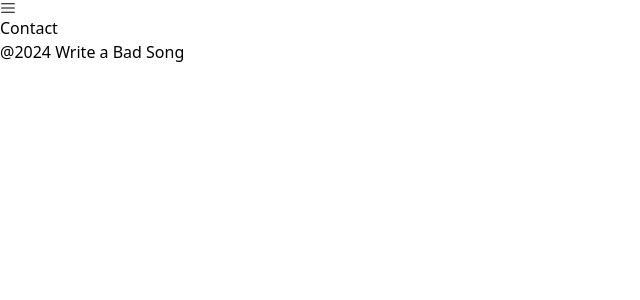
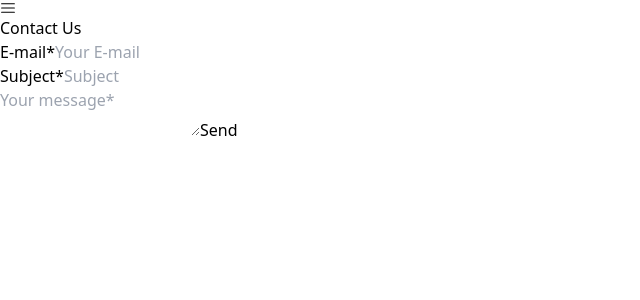
Before and after one commit to leerobertdyer/wabsv2, a React (Vite) app: page /contact in a window 1280 px wide. Shown: the top 300 px of the page, without its empty margins (0-640 px from the left). Built offline with nearby package versions, Linux system fonts and the light colour scheme.

Commit message:
feat: add contact form

```diff
--- a/src/App.tsx
+++ b/src/App.tsx
@@ -8,6 +8,7 @@ import Profile from "./Views/Profile/Profile";
 import Songs from "./Views/Songs/Songs";
 import SubmitSong from "./Views/SubmitSong/SubmitSong";
 import Buddies from "./Views/Buddies/Buddies";
+import Contact from "./Views/Contact/Contact";
 
 function App() {
   return (
@@ -22,8 +23,9 @@ function App() {
           <Route path="/songs" Component={Songs} />
           <Route path="/submit-song" Component={SubmitSong} />
           <Route path="/buddies" Component={Buddies} />
+          <Route path="/contact" Component={Contact} />
         </Routes>
-        <Footer />
+        {window.location.pathname !== "/contact" && <Footer />}
       </div>
     </Router>
   );
--- a/src/Components/Button/buttonVariants.ts
+++ b/src/Components/Button/buttonVariants.ts
@@ -2,15 +2,15 @@ import { FormEvent } from 'react'
 import { tv, type VariantProps } from 'tailwind-variants'
 
 export const button = tv({
-	base: 'py-2 px-4 mt-2 mb-2 rounded-[2.25rem] h-[3.125rem] flex justify-center items-center border-none font-bold cursor-pointer transition-all duration-300 ease-in-out',
+	base: 'py-2 px-4 mt-2 mb-2 rounded-[2rem] h-[2.75rem] flex justify-center items-center border-none font-bold cursor-pointer transition-all duration-300 ease-in-out',
 	variants: {
 		role: {
 			primary: 'bg-wabsPurple text-white hover:bg-[#a5a5a5] hover:text-black border-[1px]',
 			secondary: 'bg-gray text-black hover:bg-black hover:text-gray border-[1px]',
 		},
 		size: {
-			small: 'text-sm w-[60%] h-[2rem]',
-			medium: 'text-[.875rem] w-[80%] h-[2.5rem]',
+			small: 'text-sm w-[60%] h-[1.75rem]',
+			medium: 'text-[.875rem] w-[80%] h-[2.25rem]',
 			full: 'w-full',
 		},
 	},
--- a/src/Components/Footer/Footer.tsx
+++ b/src/Components/Footer/Footer.tsx
@@ -1,3 +1,5 @@
+import { Link } from "react-router-dom"
+
 export default function Footer() {
   return (
     <div
@@ -15,13 +17,9 @@ export default function Footer() {
     w-full
     h-20"
     >
-      <a
-        href="mailto:lee.dyer.dev@gmail.com?subject=WABS%20Contact"
-        className="underline"
-        about="WABS Contact: "
-      >
+      <Link to="/contact" className="text-[1.25rem]">
         Contact
-      </a>
+      </Link>
       <p className="text-[.75rem]">@2024 Write a Bad Song</p>
     </div>
   );
--- a/src/Views/Buddies/Buddies.tsx
+++ b/src/Views/Buddies/Buddies.tsx
@@ -17,7 +17,7 @@ useEffect(() => {
     <div className="p-4 flex flex-col gap-4 items-start">
       <h2 className="text-xl ">My Buddies</h2>
       <div className="flex flex-col items-center gap-3">
-        {buddies.map((buddy) => <BuddyCard {...buddy} />)}
+        {buddies.map((buddy, key) => <BuddyCard key={key} {...buddy} />)}
       </div>
       <h3 className="text-[1.25rem]">Want more buddies?</h3>
       <p className="text-[1rem]">Send us your friends’ e-mails and we will send them an invite!</p>
--- /dev/null
+++ b/src/Views/Contact/Contact.tsx
@@ -0,0 +1,63 @@
+import { useState } from "react";
+import InputField from "../../Components/InputField/InputField";
+import Button from "../../Components/Button/Button";
+import { FaCircleCheck } from "react-icons/fa6";
+import { Link } from "react-router-dom";
+
+export default function Contact() {
+  const [email, setEmail] = useState("");
+  const [subject, setSubject] = useState("");
+  const [message, setMessage] = useState("");
+  const [messageSent, setMessageSent] = useState(false);
+
+  function onSubmit() {
+    if (!email || !subject || !message) return;
+    console.log(email, subject, message);
+    setMessageSent(true);
+  }
+
+  return (
+    <div className="flex flex-col items-center justify-start pt-8 h-full w-[22rem] gap-2 m-auto">
+      {messageSent ? (
+        <>
+          <FaCircleCheck className="fill-wabsSuccess" size={110} />
+          <h2>Success!</h2>
+          <h3>Your message has been sent!</h3>
+          <Link className="w-full" to="/profile">
+            <Button role="primary" size="full">
+              Continue
+            </Button>
+          </Link>
+        </>
+      ) : (
+        <>
+          <h1 className="text-4xl font-bold">Contact Us</h1>
+          <InputField
+            type="email"
+            id="email"
+            labelName="E-mail*"
+            placeholder="Your E-mail"
+            onChange={(e) => setEmail(e.target.value)}
+          />
+          <InputField
+            type="text"
+            id="subject"
+            labelName="Subject*"
+            placeholder="Subject"
+            required
+            onChange={(e) => setSubject(e.target.value)}
+          />
+          <textarea
+            className="w-96 h-48 border-2 border-gray-400 rounded-md p-2"
+            placeholder="Your message*"
+            onChange={(e) => setMessage(e.target.value)}
+            required
+          ></textarea>
+          <Button role="primary" size="full" onClick={onSubmit}>
+            Send
+          </Button>
+        </>
+      )}
+    </div>
+  );
+}
--- a/src/Views/Login/Login.tsx
+++ b/src/Views/Login/Login.tsx
@@ -1,5 +1,5 @@
 import { useState } from "react";
-import { Link } from "react-router-dom";
+import { Link, useNavigate } from "react-router-dom";
 import InputField from "../../Components/InputField/InputField";
 import Button from "../../Components/Button/Button";
 import validateLogin from "./helpers";
@@ -9,9 +9,12 @@ export default function Login() {
   const [password, setPassword] = useState("");
   // const [rememberMe, setRememberMe] = useState(false);
 
-  function handleLoginSubmit(e: React.FormEvent<HTMLFormElement>) {
+  const navigate = useNavigate();
+
+ async function handleLoginSubmit(e: React.FormEvent<HTMLFormElement>) {
     e.preventDefault();
-  validateLogin(email, password);
+    const validated = await validateLogin(email, password);
+    if (validated) navigate("/profile")
   }
 
   return (
--- a/src/Views/Login/helpers.ts
+++ b/src/Views/Login/helpers.ts
@@ -14,9 +14,10 @@ async function validateLogin(email: string, password: string) {
     });
     if (resp.ok) {
       localStorage.setItem("loggedIn", "true");
-      window.history.pushState({}, "", "/profile");
+      return true
     } else {
       alert("Login failed. Please check your credentials.");
+      return false
     }
   } catch (error) {
     alert(`Error: ${error}`);
```
